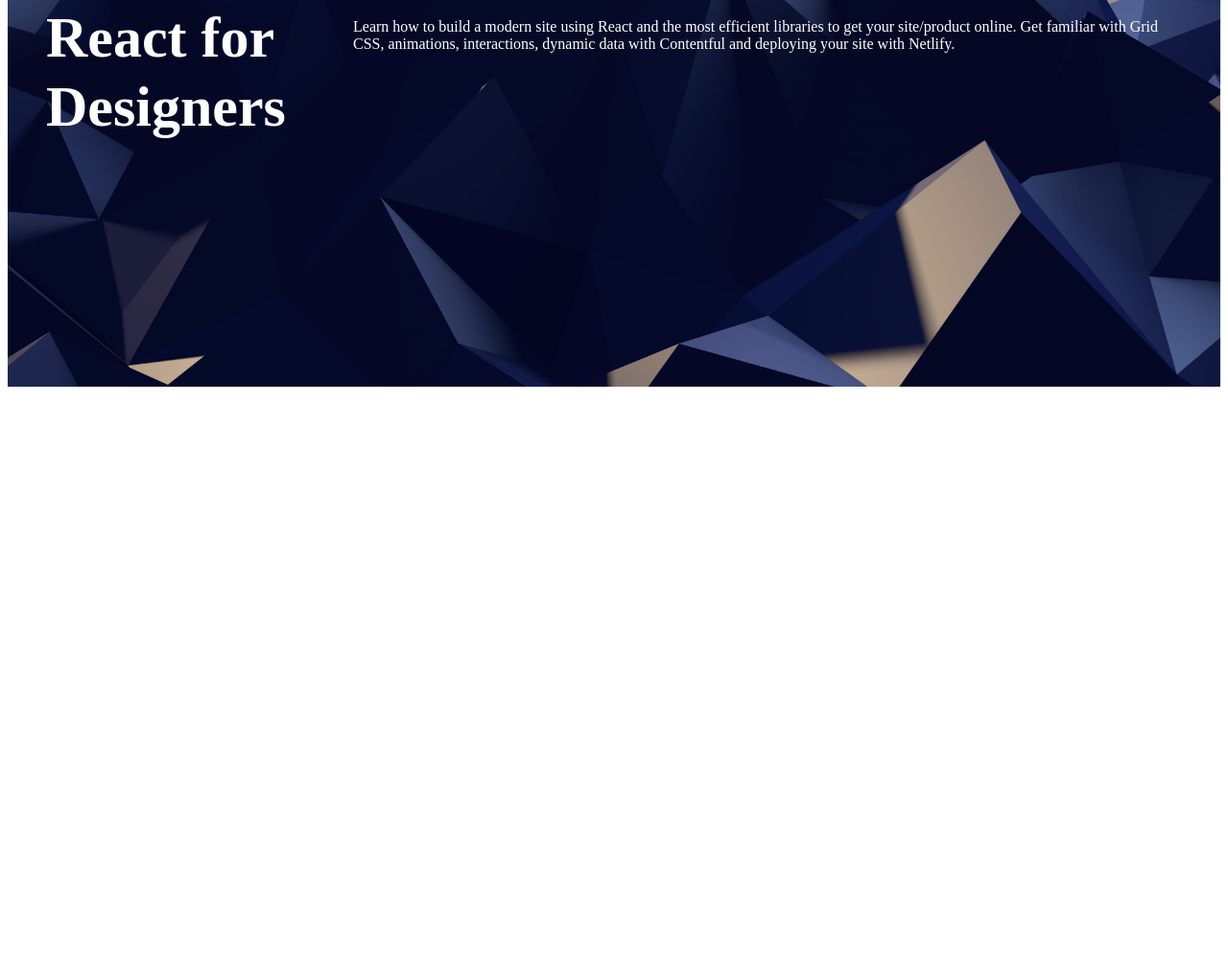
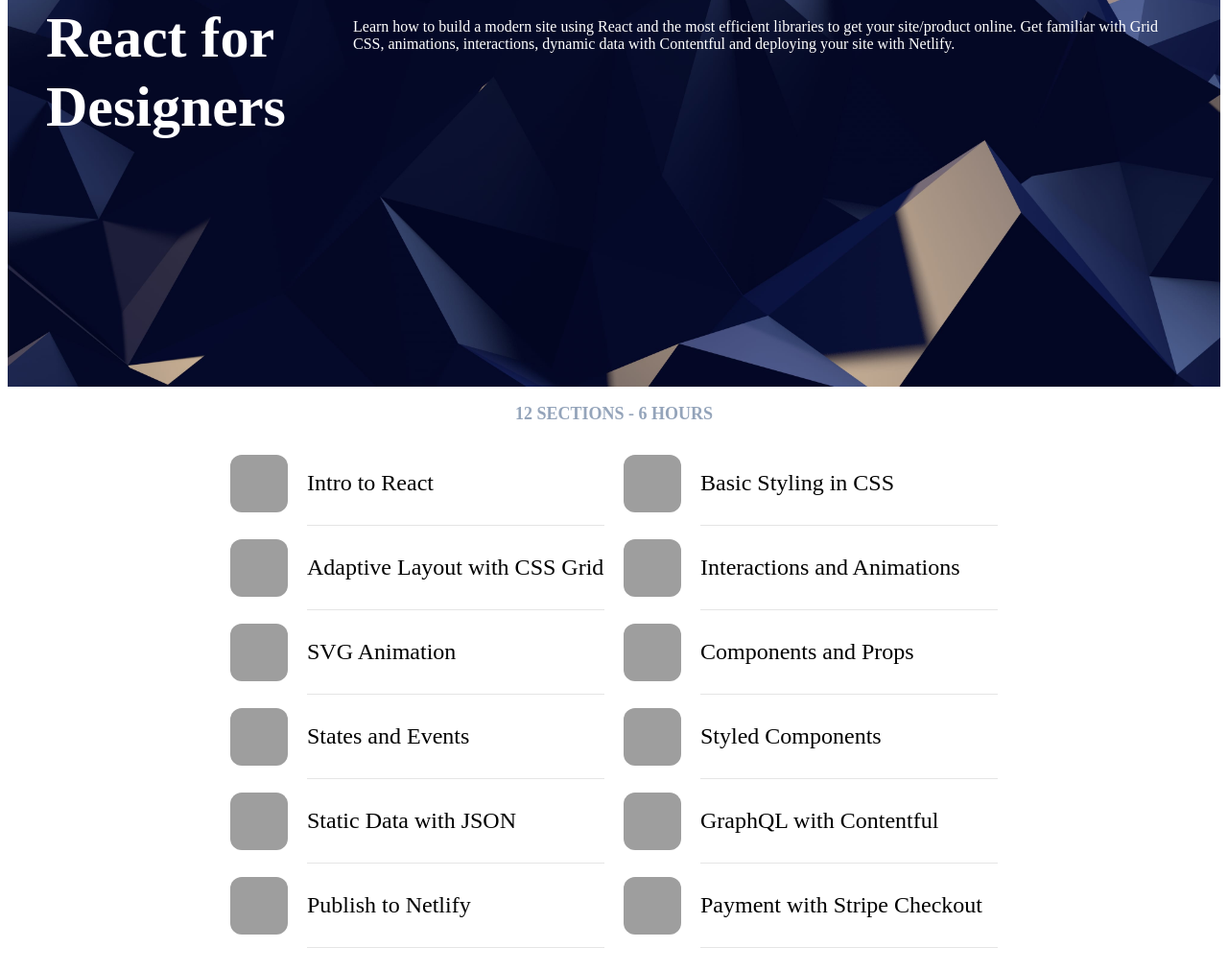
Before and after one commit to derrickloo/my-react-app, a Gatsby site: page / in a window 1280 px wide. Shown: the part 3484-4496 px from the top of the page at 96% size. Before the commit the page ends 3895 px from the top, so only its background shows below. Built offline with nearby package versions, Linux system fonts and the light colour scheme; Gatsby itself is replaced by a stand-in of ours; grey boxes are pictures that could not be loaded.

Commit message:
Static data with json file

```diff
--- /dev/null
+++ b/src/components/Cell.js
@@ -0,0 +1,34 @@
+import React from 'react'
+import styled from 'styled-components'
+
+const CellGroup = styled.div `
+    display: grid;
+    grid-template-columns: 60px auto;
+    grid-gap: 20px;
+    align-items: center;
+
+`
+
+const CellImage = styled.div `
+    width: 60px;
+    height: 60px;
+    background-image: url(${props => props.image});
+    background-color: black;
+    background-size: 60px;
+    border-radius: 12px;
+`
+
+const CellTitle = styled.div`
+    font-size: 24px;
+    border-bottom: 1px solid rgba(0,0,0,0.1);
+    padding: 30px 0;
+`
+
+const Cell = props => (
+    <CellGroup>
+        <CellImage image={props.image}></CellImage>
+        <CellTitle>{props.title}</CellTitle>
+    </CellGroup>
+)
+
+export default Cell
--- a/src/pages/index.js
+++ b/src/pages/index.js
@@ -3,6 +3,29 @@
 import Card from '../components/Card';
 import Section from '../components/Section';
 import Wave from '../components/Wave';
+import staticdata from '../../staticdata.json'
+import Cell from '../components/Cell'
+import styled from 'styled-components'
+
+const SectionCaption = styled.p `
+  font-size: 18px;
+  font-weight: 600;
+  text-transform: uppercase;
+  color: #94A4BA;
+  text-align: center;
+`
+const SectionCellGroup = styled.div `
+  max-width: 800px;
+  margin: 0 auto 100px;
+  display: grid;
+  grid-template-columns: repeat(2, 1fr);
+  grid-column-gap: 20px;
+  padding: 0 20px;
+
+  @media (max-width: 800px) {
+    grid-template-columns: repeat(1, 1fr);
+  }
+`
 
 const IndexPage = () => (
   <div>
@@ -81,6 +104,15 @@
       title="React for Designers"
       text="Learn how to build a modern site using React and the most efficient libraries to get your site/product online. Get familiar with Grid CSS, animations, interactions, dynamic data with Contentful and deploying your site with Netlify."
     />
+    <SectionCaption>12 sections - 6 hours</SectionCaption>
+    <SectionCellGroup>
+      {staticdata.cells.map(cell => (
+        <Cell
+          title={cell.title}
+          image={cell.image}
+        />
+      ))}
+    </SectionCellGroup>
   </div>
 )
 
--- /dev/null
+++ b/staticdata.json
@@ -0,0 +1,52 @@
+{
+    "cells": [
+        {
+            "title": "Intro to React",
+            "image": "https://www.dropbox.com/s/1sl44uf5ili2ah2/logo-react-small.png?raw=1"
+        },
+        {
+            "title": "Basic Styling in CSS",
+            "image": "https://www.dropbox.com/s/1sl44uf5ili2ah2/logo-react-small.png?raw=1"
+        },
+        {
+            "title": "Adaptive Layout with CSS Grid",
+            "image": "https://www.dropbox.com/s/1sl44uf5ili2ah2/logo-react-small.png?raw=1"
+        },
+        {
+            "title": "Interactions and Animations",
+            "image": "https://www.dropbox.com/s/1sl44uf5ili2ah2/logo-react-small.png?raw=1"
+        },
+        {
+            "title": "SVG Animation",
+            "image": "https://www.dropbox.com/s/1sl44uf5ili2ah2/logo-react-small.png?raw=1"
+        },
+        {
+            "title": "Components and Props",
+            "image": "https://www.dropbox.com/s/1sl44uf5ili2ah2/logo-react-small.png?raw=1"
+        },
+        {
+            "title": "States and Events",
+            "image": "https://www.dropbox.com/s/1sl44uf5ili2ah2/logo-react-small.png?raw=1"
+        },
+        {
+            "title": "Styled Components",
+            "image": "https://www.dropbox.com/s/1sl44uf5ili2ah2/logo-react-small.png?raw=1"
+        },
+        {
+            "title": "Static Data with JSON",
+            "image": "https://www.dropbox.com/s/1sl44uf5ili2ah2/logo-react-small.png?raw=1"
+        },
+        {
+            "title": "GraphQL with Contentful",
+            "image": "https://www.dropbox.com/s/1sl44uf5ili2ah2/logo-react-small.png?raw=1"
+        },
+        {
+            "title": "Publish to Netlify",
+            "image": "https://www.dropbox.com/s/1sl44uf5ili2ah2/logo-react-small.png?raw=1"
+        },
+        {
+            "title": "Payment with Stripe Checkout",
+            "image": "https://www.dropbox.com/s/1sl44uf5ili2ah2/logo-react-small.png?raw=1"
+        }
+    ]
+}
```
